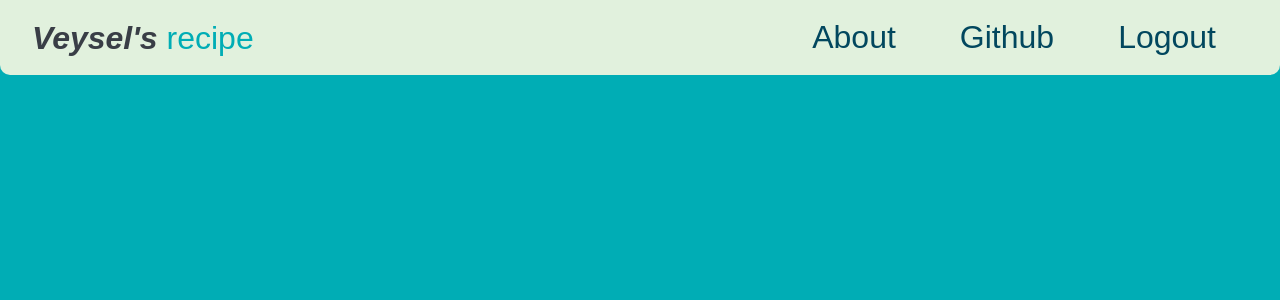
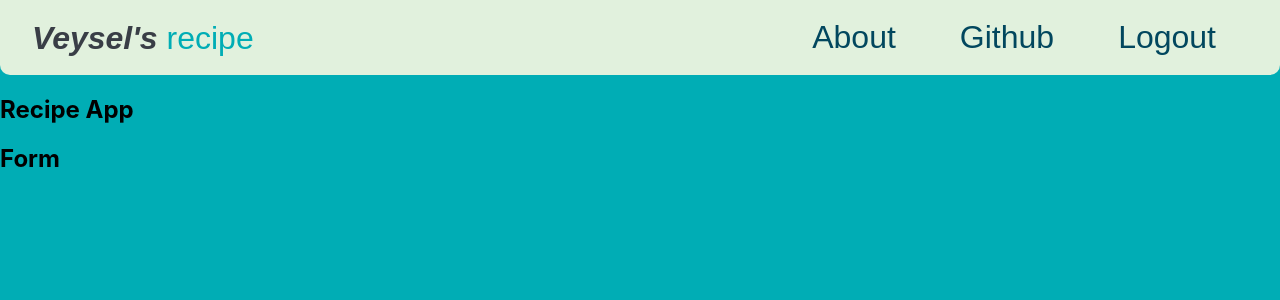
Before and after one commit to veyseltosun/react-recipe-app, a React (Create React App) app in the folder recipe/: page / in a window 1280 px wide. Shown: the top 300 px of the page. Built offline with nearby package versions, Linux system fonts and the light colour scheme.

Commit message:
v6 is very changed its documentation make me feelD

```diff
--- a/recipe/src/pages/home/Home.js
+++ b/recipe/src/pages/home/Home.js
@@ -5,8 +5,9 @@ function Home() {
   return (
     <div>
         <Header/>
+
     </div>
   )
 }
 
-export default Home
+export default Home;
--- a/recipe/src/router/AppRouter.js
+++ b/recipe/src/router/AppRouter.js
@@ -14,8 +14,8 @@ const AppRouter = () => {
          <Routes>
 
 
-          <Route path="/" exact element = {Home}/>
-          <Route path="/about" exact element = {About}/>
+          <Route path="/" exact element = {<Home/>}/>
+          <Route path="/about" exact element = {<About/>}/>
 
 
          </Routes>
```
